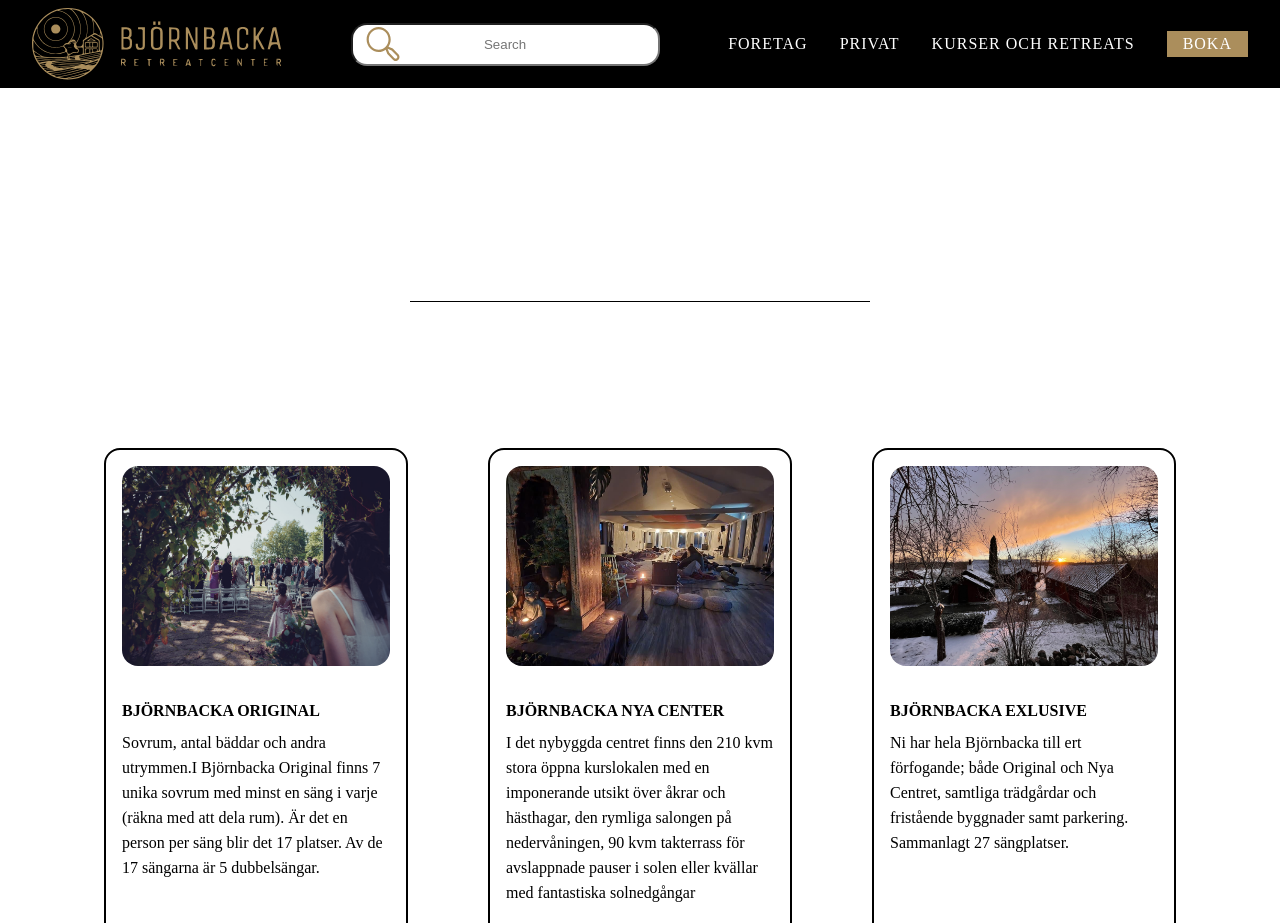
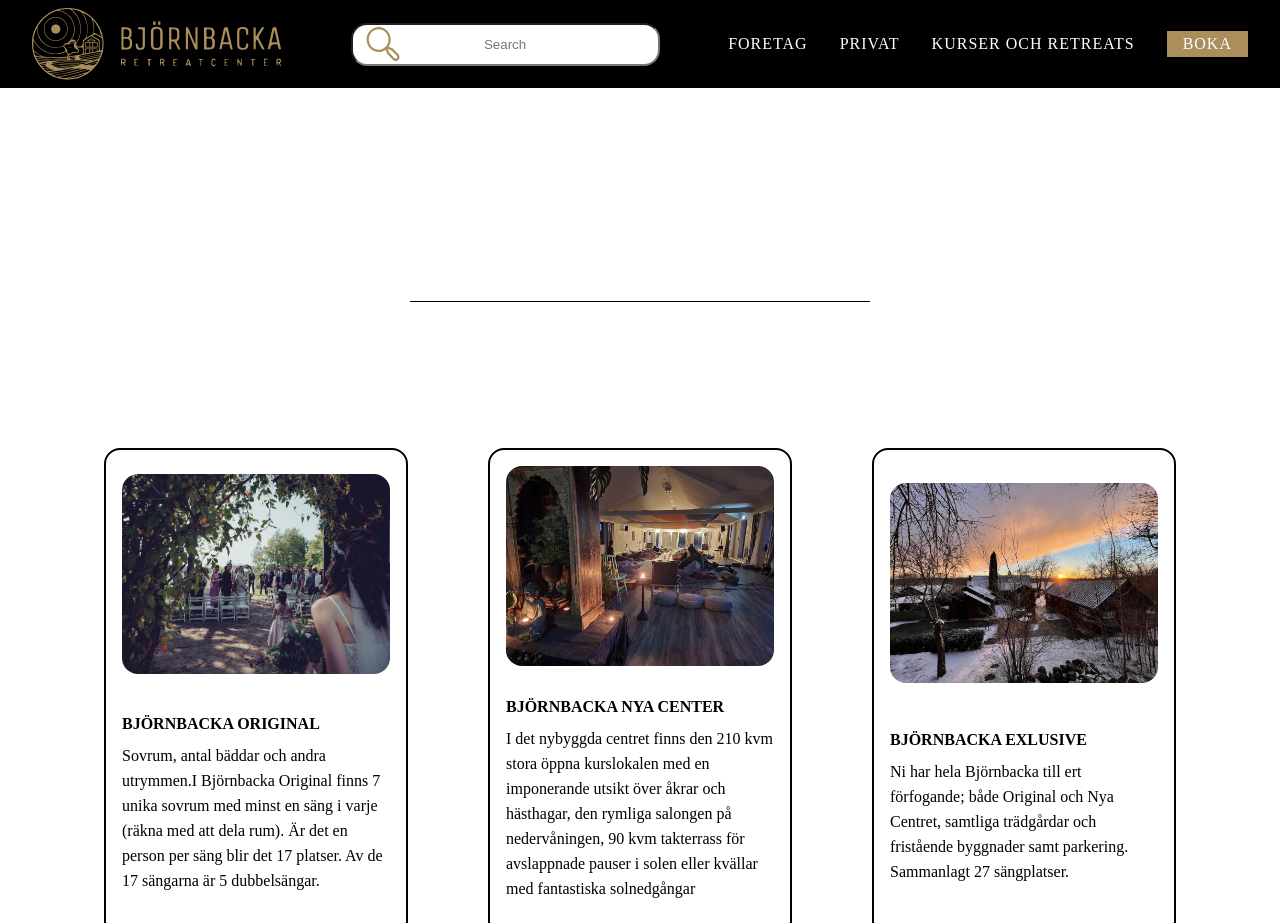
Before and after one commit to code-collaborate-fed24/bjornbacka, a React (Create React App) app: page / in a window 1280 px wide. Shown: the top 923 px of the page. Built offline with nearby package versions, Linux system fonts and the light colour scheme.

Commit message:
fix image size

```diff
--- a/src/components/CardComponents/cardcomponent.css
+++ b/src/components/CardComponents/cardcomponent.css
@@ -43,7 +43,6 @@
 
 .card-item-wrapper {
 	display: grid;
-	/* grid-template-columns: repeat(3, 1fr); */
 	grid-template-columns: repeat(auto-fill, minmax(350px, 1fr));
 	padding: 50px 0px;
 	text-align: center;
--- a/src/components/CardComponents/carditems.css
+++ b/src/components/CardComponents/carditems.css
@@ -4,6 +4,10 @@
 	padding: 2rem 1rem 1.5rem 1rem;
 	margin: 3rem 2.5rem 3rem 2.5rem;
 	border: 2px solid black;
+	display: flex;
+	flex-direction: column;
+	align-items: center;
+	justify-content: space-evenly;
 }
 
 .item-container .images {
```
